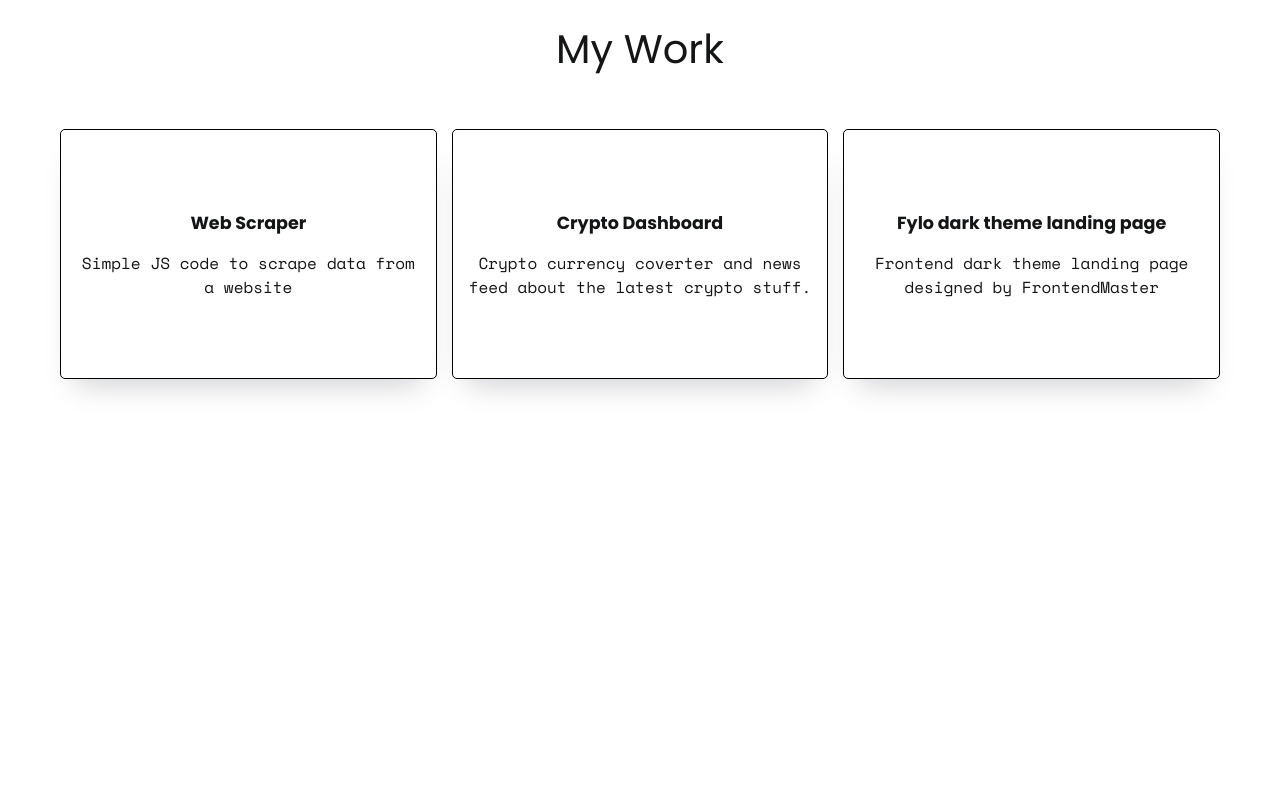
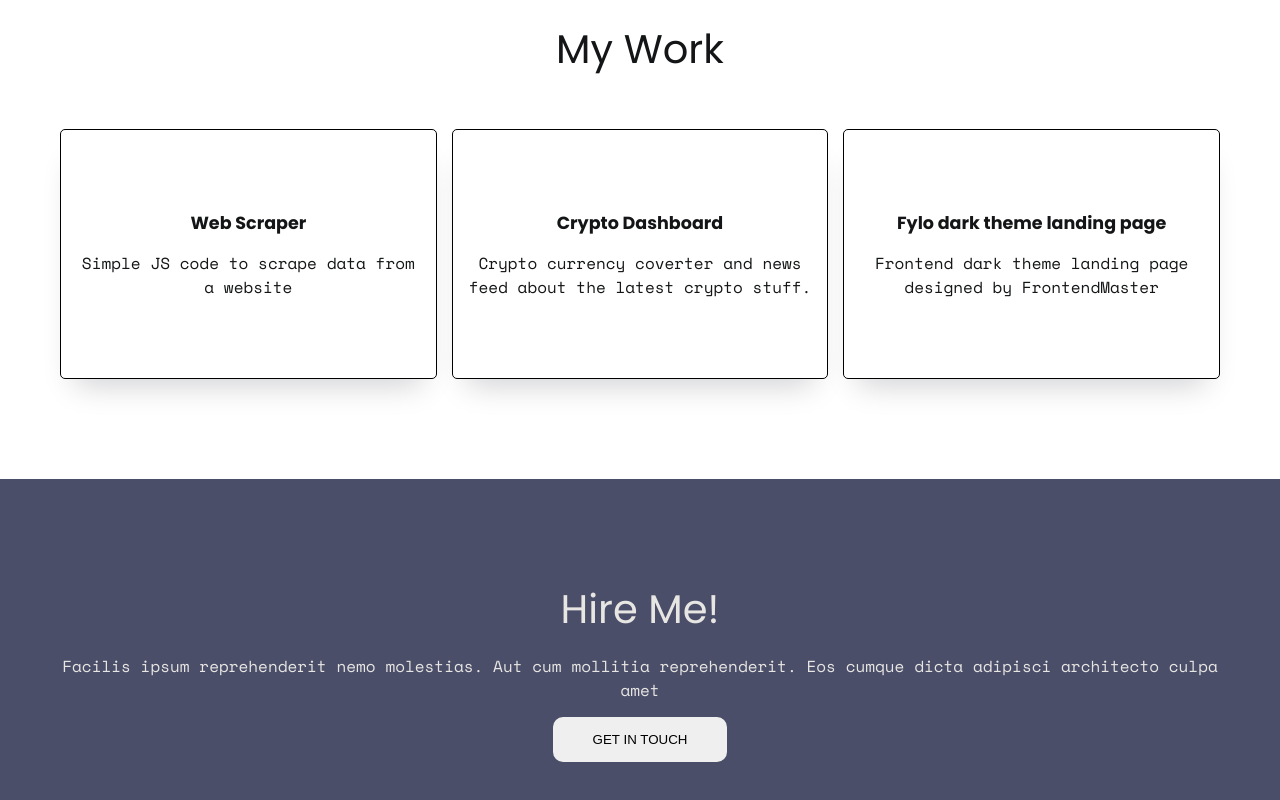
Before and after one commit to FabzHub17/My-Dev-Portfolio, a React (Vite) app: page / in a window 1280 px wide. Shown: the part 1549-2349 px from the top of the page. Before the commit the page ends 2028 px from the top, so only its background shows below. Built offline with nearby package versions, Linux system fonts and the light colour scheme.

Commit message:
contact me section added with some styles

```diff
--- a/src/App.tsx
+++ b/src/App.tsx
@@ -1,4 +1,5 @@
 import About from './components/About/About'
+import Contact from './components/Contact/Contact'
 import Hero from './components/Hero/Hero'
 import Work from './components/Work/Work'
 
@@ -9,6 +10,7 @@ function App() {
       <Hero />
       <About />
       <Work />
+      <Contact />
     </div>
 
   )
--- a/src/_main.scss
+++ b/src/_main.scss
@@ -1 +1,2 @@
 @use './sass/base';
+@use './sass/components';
--- /dev/null
+++ b/src/components/Contact/Contact.tsx
@@ -0,0 +1,18 @@
+import "./_contact.scss";
+
+function Contact() {
+  return (
+    <>
+      <section className="contact">
+        <h1 className="heading heading-primary">Hire Me!</h1>
+        <p className="paragraph">
+          Facilis ipsum reprehenderit nemo molestias. Aut cum mollitia
+          reprehenderit. Eos cumque dicta adipisci architecto culpa amet
+        </p>
+        <button className="btn btn-primary">Get In Touch</button>
+      </section>
+    </>
+  );
+}
+
+export default Contact;
--- /dev/null
+++ b/src/components/Contact/_contact.scss
@@ -0,0 +1,14 @@
+.contact{
+    padding:10rem 6rem;
+    display: flex;
+    flex-direction: column;
+    text-align: center;
+    gap:1.5rem;
+
+    background-color: #4a4e69;
+
+    .btn{
+        margin:0 auto;
+    }
+
+}
--- /dev/null
+++ b/src/sass/components/_btn.scss
@@ -0,0 +1,25 @@
+.btn{
+
+    &,
+    &:link,
+    &:visited{
+        text-decoration: none;
+        text-transform: uppercase;
+        padding: 1.5rem 4rem;
+        display: inline-block;
+        border-radius: 10px;
+        border: none;
+        cursor: pointer;
+        width: max-content; // for flex elements to adjust the width
+
+        transition: all 0.2s ease-in-out;
+    }
+
+    &:hover {
+        transform: translateY(-3px);
+        box-shadow: 0 .5rem 1rem rgba(0,0,0, 0.1); /* parameters to specify are: x-value, y-value, blur-value, rgb color-value with transparency if needed*/
+
+
+      }
+
+}
--- /dev/null
+++ b/src/sass/components/_index.scss
@@ -0,0 +1 @@
+@forward './btn';
```
